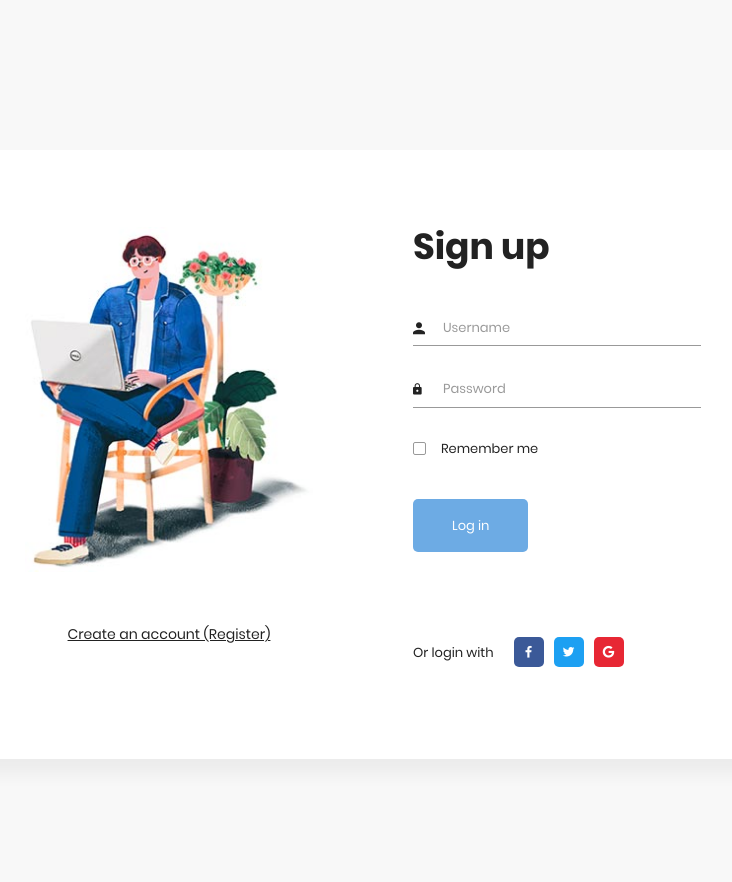
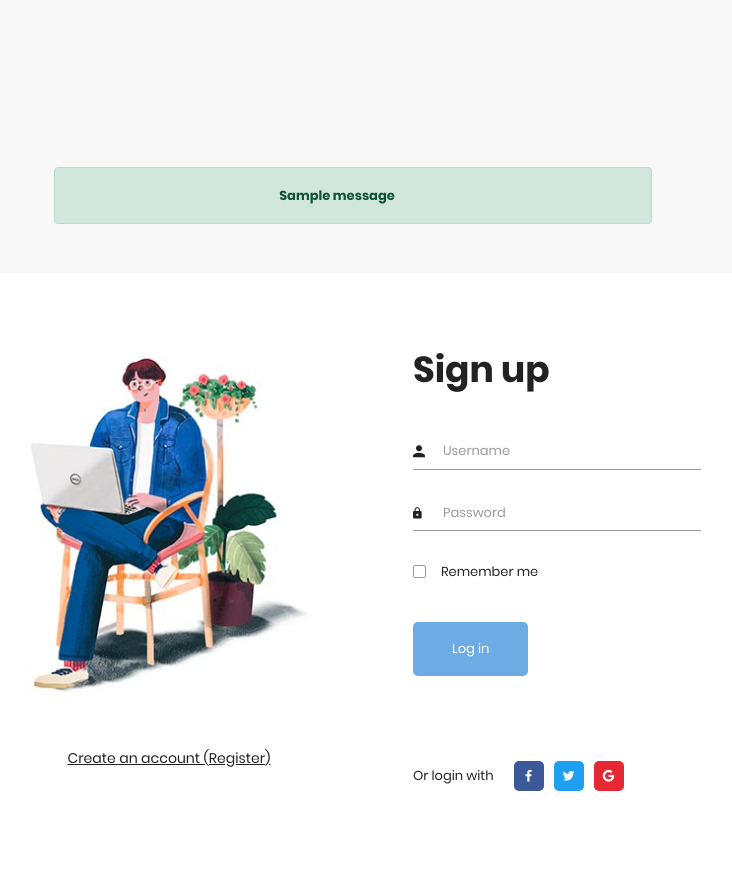
Before and after one commit to srinath0307/CareSupportAI, a Django app: page /login in a window 1280 px wide. Shown: the top 882 px of the page, without its empty margins (287-1019 px from the left). Before the commit the page ends 667 px from the top, so only its background shows below. Run offline with Django 4.2, Linux system fonts and the light colour scheme; one stand-in notice (Sample message) is shown.

Commit message:
minor bug fixes

```diff
--- a/Medilab/templates/Medilab/login.html
+++ b/Medilab/templates/Medilab/login.html
@@ -9,6 +9,21 @@
 </head>
 {% block content %}
     <div class="main">
+        {% for message in messages %}
+            <div class="alert" style="padding-left: 340px;padding-right:340px;">
+                {% if message.status == 'success' %}
+                    <div style="text-align: center" class="alert alert-{{ message.tags }} alert-dismissible fade show"
+                         role="alert">
+                        <strong>{{ message }}</strong>
+                    </div>
+                {% else %}
+                    <div style="text-align: center" class="alert alert-{{ message.tags }} alert-dismissible fade show"
+                         role="alert">
+                        <strong>{{ message }}</strong>
+                    </div>
+                {% endif %}
+            </div>
+        {% endfor %}
         <section class="sign-in">
             <div class="container">
                 <div class="signin-content">
@@ -19,7 +34,7 @@
 
                     <div class="signin-form">
                         <h2 class="form-title">Sign up</h2>
-                        <form action = '{% url 'login' %}' method="POST" class="register-form" id="login-form">
+                        <form action='{% url 'login' %}' method="POST" class="register-form" id="login-form">
                             {% csrf_token %}
                             <div class="form-group">
                                 <label for="your_name"><i class="zmdi zmdi-account material-icons-name"></i></label>
```
Also changed, not shown: db.sqlite3.
